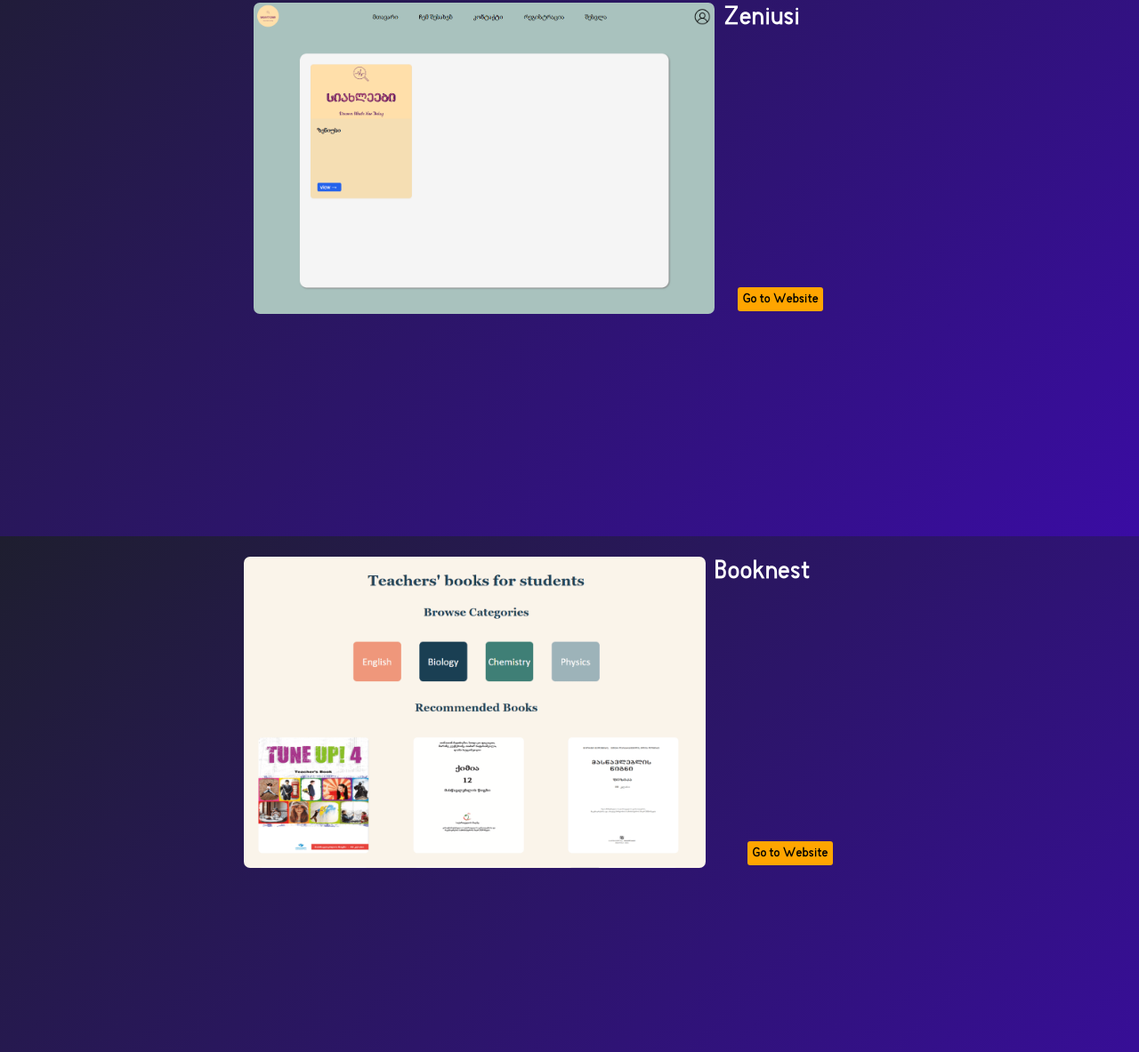
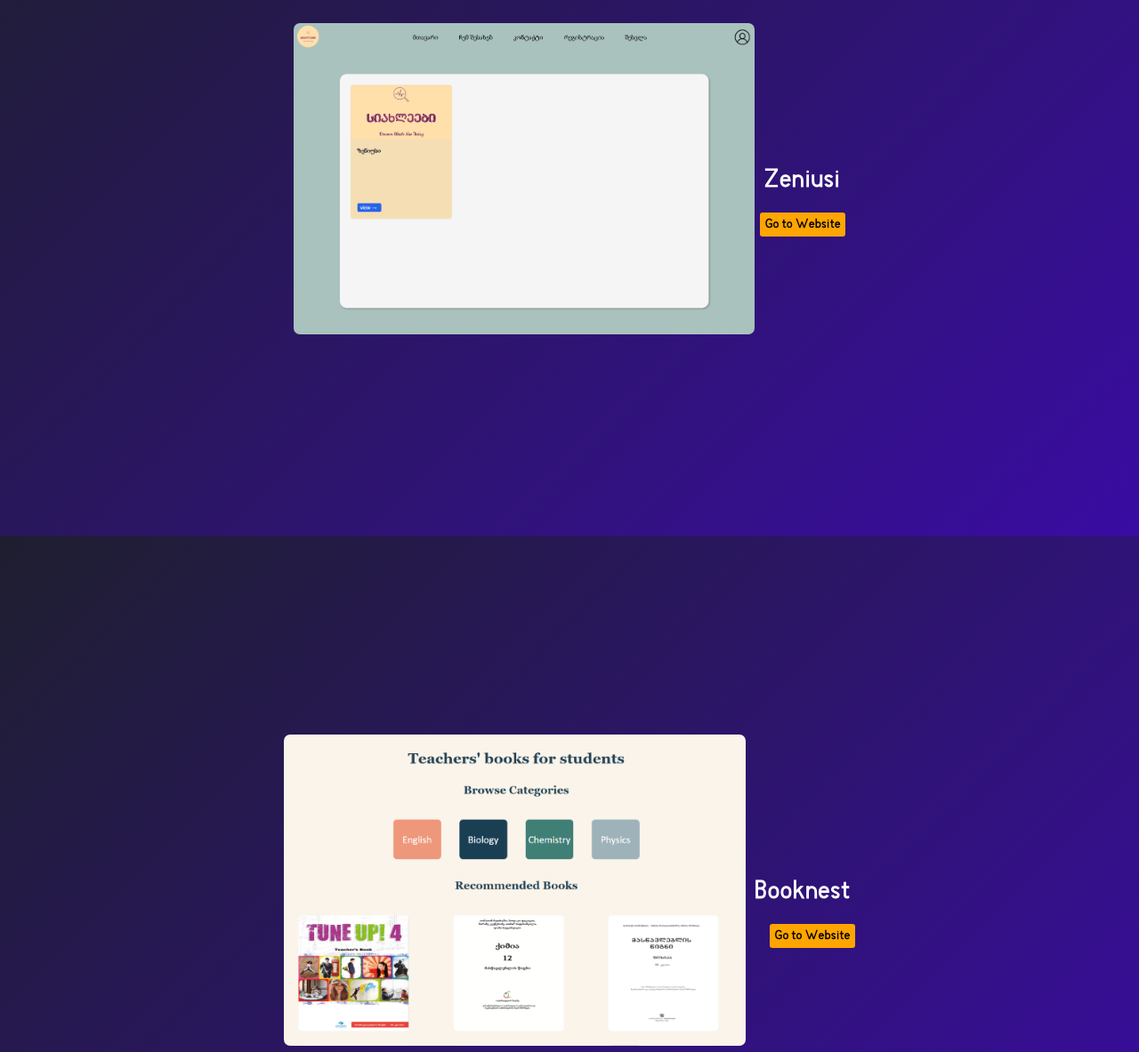
Before and after one commit to misha-tirkia/lastportfolio, a plain HTML site: page index.html in a window 1280 px wide. Shown: the part 997-2180 px from the top of the page at 89% size. Drawn offline with Linux system fonts and the light colour scheme.

Commit message:
Add files via upload

```diff
--- a/style.css
+++ b/style.css
@@ -125,9 +125,8 @@ li {
     height: 100vh;
     scroll-snap-align: start;
     display: flex;
-    flex-direction: column;
     align-items: center;
-
+    justify-content: center;
 }
 
 .img1 {
@@ -145,13 +144,14 @@ li {
 .project {
     display: flex;
     justify-content: center;
-    margin-top: 200px;
+    align-items: center;
     scroll-snap-align: start;
 }
 
 .project2 {
     display: flex;
     justify-content: center;
+    align-items: center;
     scroll-snap-align: start;
 }
 
@@ -162,16 +162,15 @@ li {
     background-color: orange;
     border: none;
     border-radius: 3px;
-    margin-top: 320px;
-    position: relative;
-    right: 70px;
+    position: static;
     cursor: pointer;
+    margin-top: 100px;
+    margin-left: -90px;
 }
 
 .section3 {
-    height: 50vh;
+    height: 100vh;
     display: flex;
-    align-items: center;
     justify-content: center;
 
 }
@@ -352,6 +351,7 @@ li {
     font-family: nino;
     position: relative;
     bottom: 150px;
+    color: white;
 }
 
 
```
